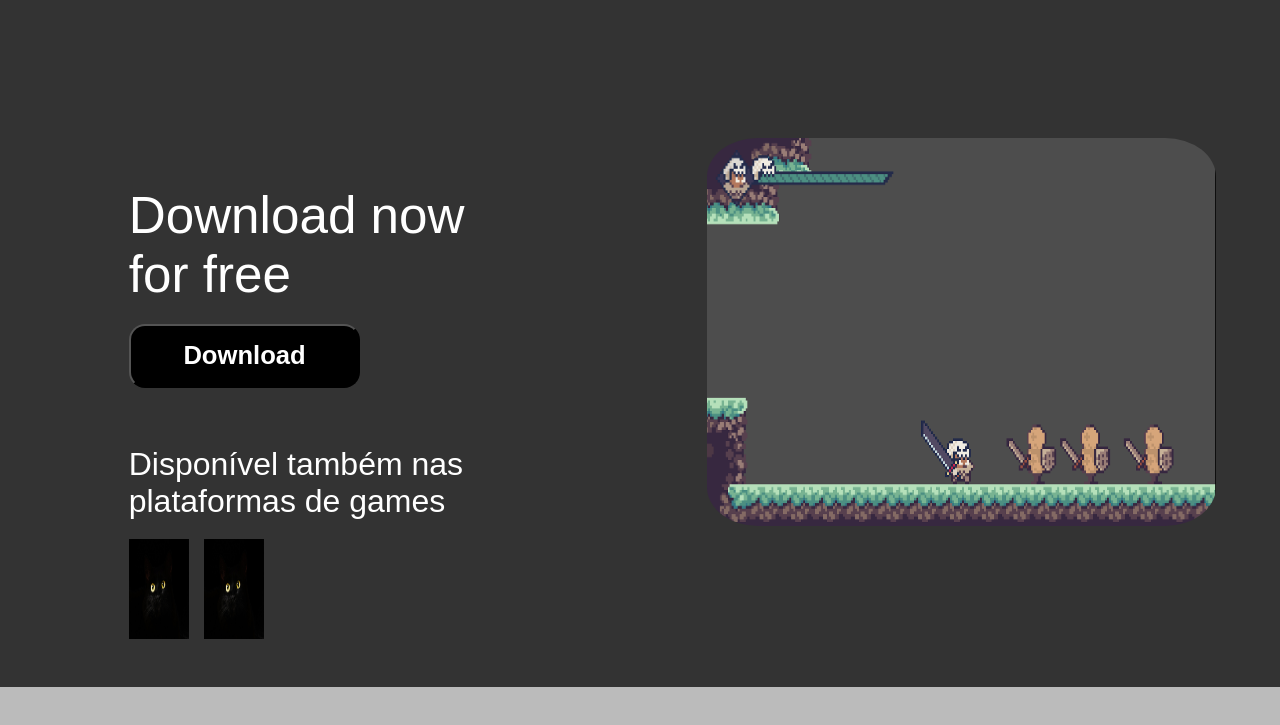
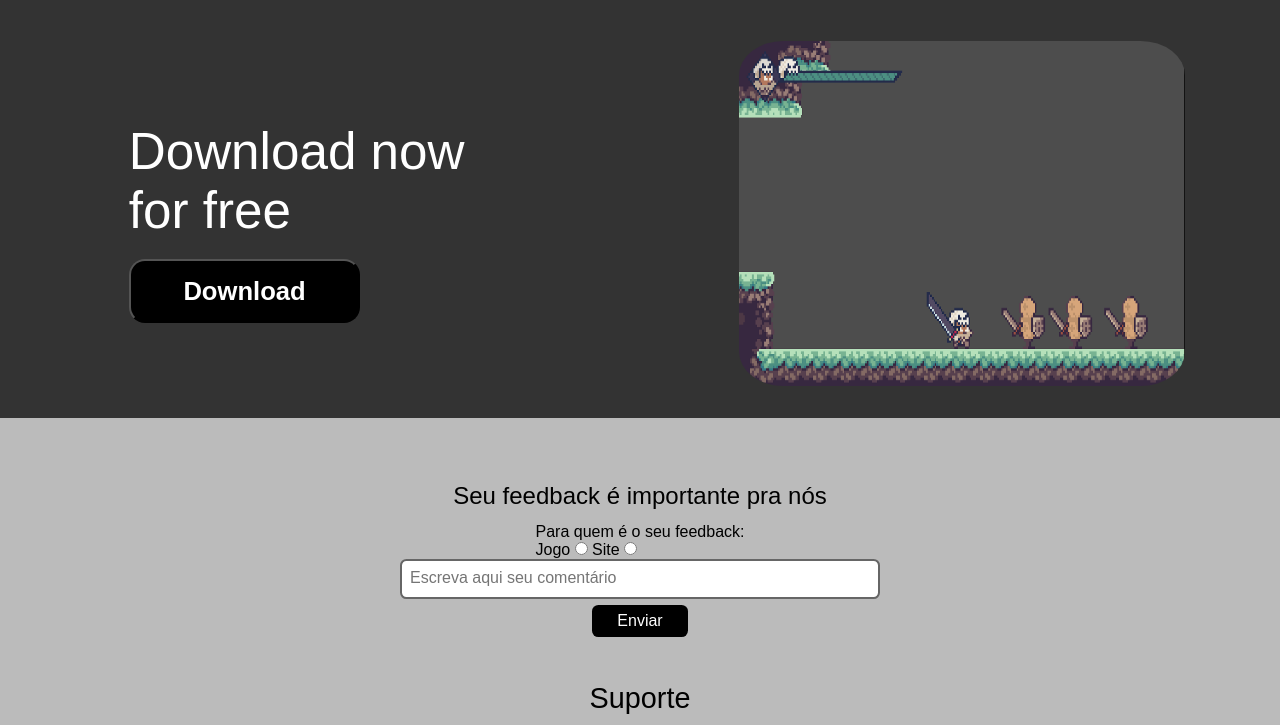
Before and after one commit to miqueiassggarcia/Reckoning-site, a website: page src/index.html in a window 1280 px wide. Shown: the part 5334-6059 px from the top of the page. Drawn offline with Linux system fonts and the light colour scheme.

Commit message:
Reajustando especificações, retirando plataformas externas

```diff
--- a/src/index.html
+++ b/src/index.html
@@ -112,11 +112,6 @@
         <div class="download" id="download">
             <h3>Download now for free</h3>
             <button onclick="window.open('https://github.com/roxy22788/Reckoning', '_blank')" class="botao-download">Download</button>
-            <p>Disponível também nas plataformas de games</p>
-            <div class="platformas-download">
-                <img src="../Images/cats-eyes-gc0671475b_1280.jpg" width="100px" height="100px" alt="">
-                <img src="../Images/cats-eyes-gc0671475b_1280.jpg" width="100px" height="100px" alt="">
-            </div>
         </div>
         <img class="imagem-ilustrativa" src="../Images/cenario.png" alt="cenario">
     </div>
--- a/src/styles/index.css
+++ b/src/styles/index.css
@@ -235,7 +235,7 @@ header {
 .recom-requisitos { grid-area: recom; justify-self: center; width: 60%; font-size: 2rem; margin-bottom: 1%; }
 .specs2 { grid-area: specs2; justify-self: center; width: 60%; font-size: 1.2rem; }
 .download { grid-area: download; justify-self: center; width: 60%; margin-top: 5%; font-size: 2rem; margin-top: 5%;}
-.imagem-ilustrativa { grid-area: imagem; justify-self: center; align-self: center; width: 80%; height: 60%; margin-top: 5%; border-radius: 10%; }
+.imagem-ilustrativa { grid-area: imagem; justify-self: center; align-self: center; width: 70%; height: 100%; margin-top: 15%; border-radius: 10%; }
 
 .especificacoes {
     display: grid;
@@ -249,14 +249,14 @@ header {
     align-items: stretch;
     background-color: #333;
     color: #FFF;
-    padding-bottom: 3rem;
+    padding-bottom: 5rem;
 }
 
 .download {
     display: flex;
     flex-direction: column;
     align-items: start;
-    margin-top: 30%;
+    margin-top: 20%;
 }
 
 .download h3 {
@@ -281,23 +281,6 @@ header {
     border: 1px solid #000;
 }
 
-.download p {
-    margin-top: 15%;
-    font-size: 2rem;
-}
-
-.platformas-download {
-    display: flex;
-    align-items: center;
-    justify-content: start;
-    gap: 5%;
-    margin-top: 5%;
-}
-
-.platformas-download img {
-    width: 20%;
-}
-
 
 /* Estilo do feedback */
 .feedback {
@@ -305,7 +288,7 @@ header {
     flex-direction: column;
     align-items: center;
     background-color: #BBB;
-    padding-top: 7%;
+    padding-top: 5%;
 }
 
 .feedback h2 {
```
